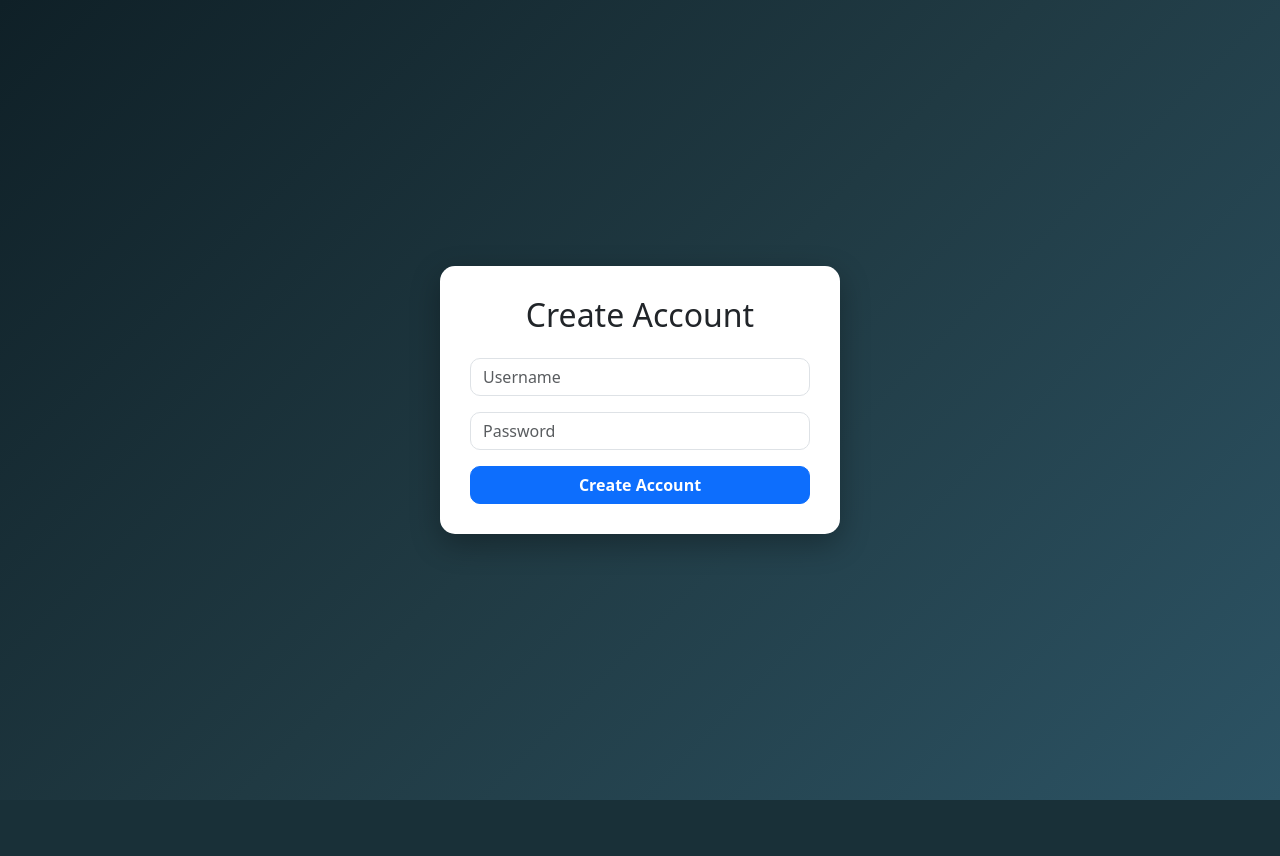
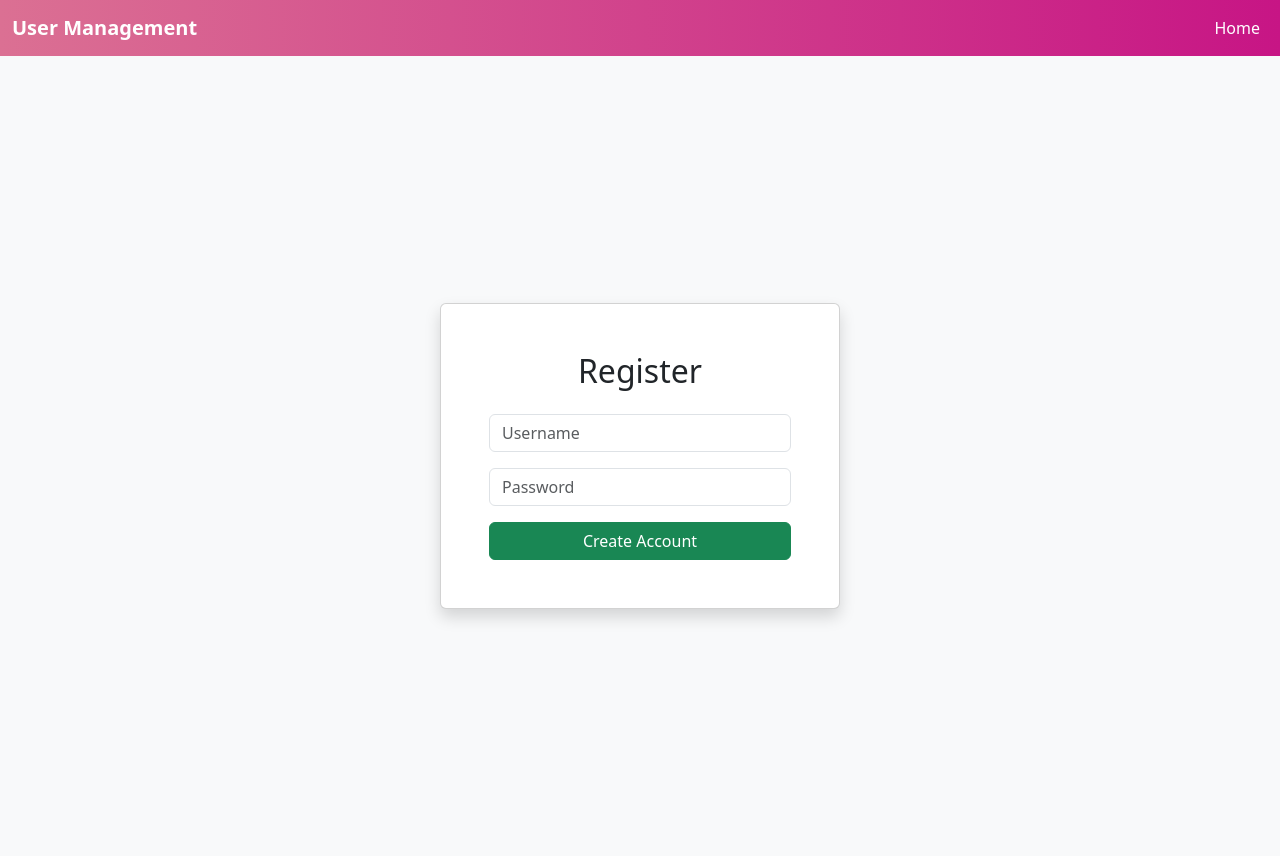
Before and after one commit to Rohitisavailable/User-Management-Web-App, a Flask app: page /register in a window 1280 px wide. Before the commit the page ends 800 px from the top, so only its background shows below. Run offline with Flask 3, Linux system fonts and the light colour scheme.

Commit message:
Refactor dashboard and authentication templates with Bootstrap styling; update requirements and fix logout redirect

```diff
--- a/app.py
+++ b/app.py
@@ -61,7 +61,7 @@ def dashboard():
 @app.route('/logout')
 def logout():
     session.pop('user', None)
-    return redirect('/login')
+    return redirect('/')
 
 
 if __name__ == '__main__':
--- a/requirements.txt
+++ b/requirements.txt
@@ -1,2 +1,3 @@
-flask
-gunicorn
+Flask==2.3.3
+Werkzeug==2.3.7
+gunicorn==21.2.0
--- a/templates/register.html
+++ b/templates/register.html
@@ -4,72 +4,39 @@
     <meta charset="UTF-8">
     <title>Register</title>
 
-<!-- Bootstrap CSS -->
-<link href="https://cdn.jsdelivr.net/npm/bootstrap@5.3.3/dist/css/bootstrap.min.css" rel="stylesheet">
+    <!-- Bootstrap 5 CDN -->
+    <link href="https://cdn.jsdelivr.net/npm/bootstrap@5.3.2/dist/css/bootstrap.min.css" rel="stylesheet">
+</head>
+<body class="bg-light">
 
-<style>
-body{
-    background: linear-gradient(135deg,#0f2027,#203a43,#2c5364);
-    height:100vh;
-    display:flex;
-    justify-content:center;
-    align-items:center;
-}
-
-.register-card{
-    width:400px;
-    padding:30px;
-    border-radius:15px;
-    background:white;
-    box-shadow:0 10px 30px rgba(0,0,0,0.3);
-}
-
-.form-control{
-    border-radius:10px;
-}
-
-.btn-custom{
-    border-radius:10px;
-    font-weight:600;
-}
-</style>
-
-</head>
-
-<body>
-
-<div class="register-card">
+    <nav class="navbar navbar-expand-lg bg-gradient" style="background: linear-gradient(90deg, #db7093, #c71585) !important;">
+        <div class="container-fluid">
+            <a class="navbar-brand fw-bold text-white" href="{{url_for('home')}}">User Management</a>
+            <button class="navbar-toggler" type="button" data-bs-toggle="collapse" data-bs-target="#navbarNav" aria-controls="navbarNav" aria-expanded="false" aria-label="Toggle navigation">
+                <span class="navbar-toggler-icon"></span>
+            </button>
+            <div class="collapse navbar-collapse" id="navbarNav">
+                <ul class="navbar-nav ms-auto">
+                    <li class="nav-item">
+                        <a class="nav-link active text-white" aria-current="page" href="{{url_for('home')}}">Home</a>
+                    </li>
+                </ul>
+            </div>
+        </div>
+    </nav>
 
     <form method="post">
-
-<h2 class="text-center mb-4">Create Account</h2>
-
-<div class="mb-3">
-<input
-    class="form-control"
-    name="username"
-    placeholder="Username"
-    required>
+        <div class="container d-flex justify-content-center align-items-center vh-100">
+            <div class="card shadow p-5 text-center" style="width: 400px;">
+                <h2 class="mb-4">Register</h2>
+                <input type="text" name="username" placeholder="Username" class="form-control mb-3" required>
+                <input type="password" name="password" placeholder="Password" class="form-control mb-3" required>
+                <button type="submit" class="btn btn-success w-100">Create Account</button>
             </div>
-
-<div class="mb-3">
-<input
-    type="password"
-    class="form-control"
-    name="password"
-    placeholder="Password"
-    required>
         </div>
-
-<div class="d-grid">
-<button class="btn btn-primary btn-custom">
-Create Account
-</button>
-</div>
-
     </form>
 
-</div>
-
+    <!-- Bootstrap 5 JS -->
+    <script src="https://cdn.jsdelivr.net/npm/bootstrap@5.3.2/dist/js/bootstrap.bundle.min.js"></script>
 </body>
 </html>
```
Also changed, not shown: templates/dashboard.html (+51 -3 lines), templates/home.html (+18 -13 lines), templates/login.html (+38 -23 lines), database.db, static/style.css (line endings or trailing spaces). Lines whose indentation alone changed are shown as unchanged.
